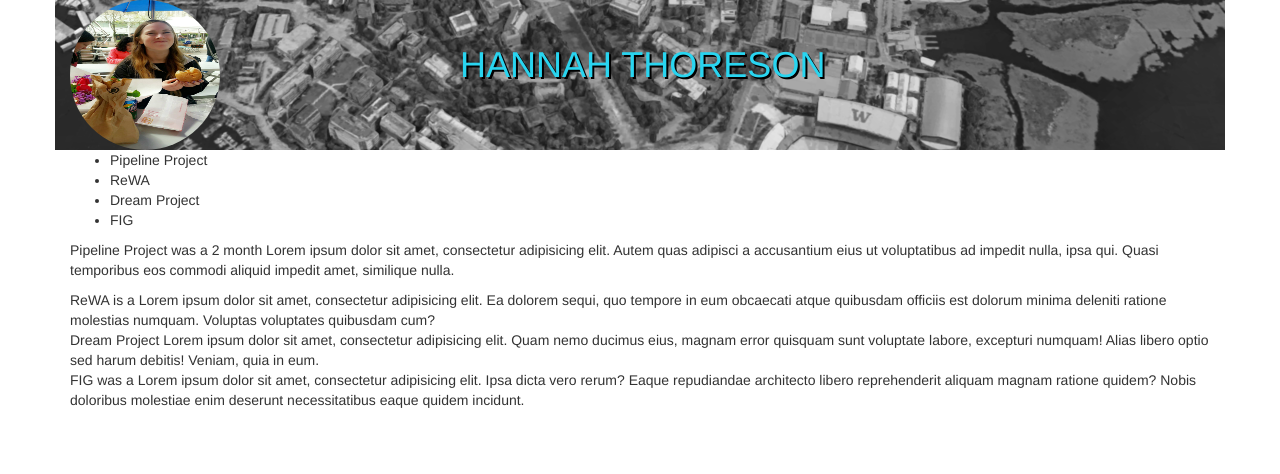
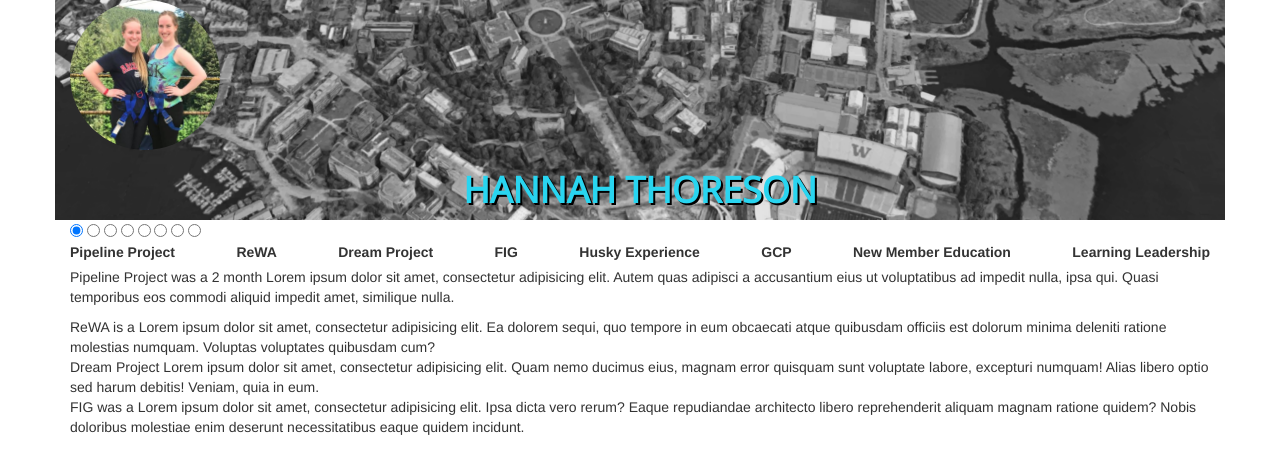
Before and after one commit to ethoreson/HannahHusky, a plain HTML site: page index.html in a window 1280 px wide. Drawn offline with nearby package versions, Linux system fonts and the light colour scheme; a web font is replaced by a local one.

Commit message:
dinner break

```diff
--- a/index.html
+++ b/index.html
@@ -1,6 +1,7 @@
 <!DOCTYPE html>
 <html>
 <head>
+	<link href="https://fonts.googleapis.com/css?family=Encode+Sans+Expanded|Open+Sans" rel="stylesheet">
 	<link rel="stylesheet" href="https://maxcdn.bootstrapcdn.com/bootstrap/3.3.7/css/bootstrap.min.css">
 	<link href="styles.css" rel="stylesheet" type="text/css"></link>
 	<title>Hannah Thoreson</title>
@@ -8,19 +9,33 @@
 <body>
 	<div class="container">
 		<div class="row" id="header">
-			<div class="col-md-4">
-				<img src="images/hannah1.jpg" alt="hannah headshot" height="500" width="300" id="headshot">
-			</div>
-			<div class="col-md-8">
+			<div class="col-md-12">
+				<img src="images/hannah2.jpg" id="headshot" alt="hannahHeadsot" height="500" width="400">
 				<h1 class="heading">HANNAH THORESON</h1>
 			</div>
 		</div>
+				<!-- <img src="images/hannah1.jpg" alt="hannah headshot" height="500" width="300" id="headshot">
+			 -->
+
 		<div class="tabs">
+			<input type="radio" id="tab1" name="tab-control" checked>
+			<input type="radio" id="tab2" name="tab-control">
+			<input type="radio" id="tab3" name="tab-control">
+			<input type="radio" id="tab4" name="tab-control">
+			<input type="radio" id="tab5" name="tab-control">
+			<input type="radio" id="tab6" name="tab-control">
+			<input type="radio" id="tab7" name="tab-control">
+			<input type="radio" id="tab8" name="tab-control">
+
 			<ul>
-				<li>Pipeline Project</li>
-				<li>ReWA</li>
-				<li>Dream Project</li>
-				<li>FIG</li>
+				<li><label for="tab1" role="button">Pipeline Project</label></li>
+				<li><label for="tab1" role="button">ReWA</label></li>
+				<li><label for="tab1" role="button">Dream Project</label></li>
+				<li><label for="tab1" role="button">FIG</label></li>
+				<li><label for="tab1" role="button">Husky Experience</label></li>
+				<li><label for="tab1" role="button">GCP</label></li>
+				<li><label for="tab1" role="button">New Member Education</label></li>
+				<li><label for="tab1" role="button">Learning Leadership</label></li>
 			</ul>
 		</div>
 		<div class="slider">
--- a/styles.css
+++ b/styles.css
@@ -1,14 +1,18 @@
-#header {
+.col-md-12 {
 	background-image: url("images/header1blackwhite.png");
 	background-repeat: no-repeat;
 	background-position: center;
+	display: inline;
 }
 
 h1 {
-	padding-top: 25px;
-	font: 250px;
+	font-family: 'Open Sans', sans-serif;
+	font-weight: bolder;
+	padding-top, padding-bottom: 25px;
+	font: 450px;
 	color: #29D5F0;
 	text-shadow: 2px 2px #000000;
+	text-align: center;
 }
 
 h2 {
@@ -28,3 +32,22 @@ img {
 	height: auto;
 	clip: rect(20px, 50px, 200px; 100px);
 }
+
+.tabs {
+	padding-top, padding-bottom: 50px;
+}
+
+ul {
+	display: flex;
+	align-items: stretch;
+	justify-content: space-between;
+	width: 100%;
+	margin: 0;
+	padding: 0;
+}
+
+li {
+	display: block;
+	flex: 0 1 auto;
+	list-style-type: none;
+}
```
Also changed, not shown: images/hannah2.jpg (added).
